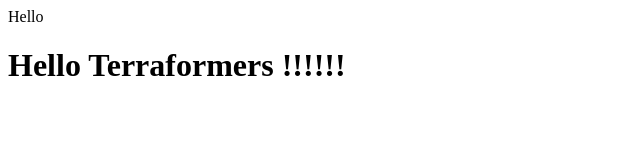
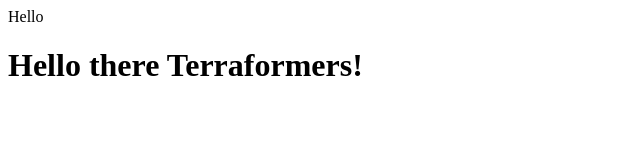
Before and after one commit to ozrichards/terraform-beginner-bootcamp-2023, a plain HTML site: page public/index.html in a window 1280 px wide. Shown: the whole page, without its empty margins (0-640 px from the left). Drawn offline with Linux system fonts and the light colour scheme.

```diff
--- a/public/index.html
+++ b/public/index.html
@@ -6,6 +6,6 @@
     <title>Hello Terraformers</title>
 </head>
 <body>
-    <h1>Hello Terraformers !!!!!!</h1>
+    <h1>Hello there Terraformers!</h1>
 </body>
 </html>
```
Also changed, not shown: 4 other files.
